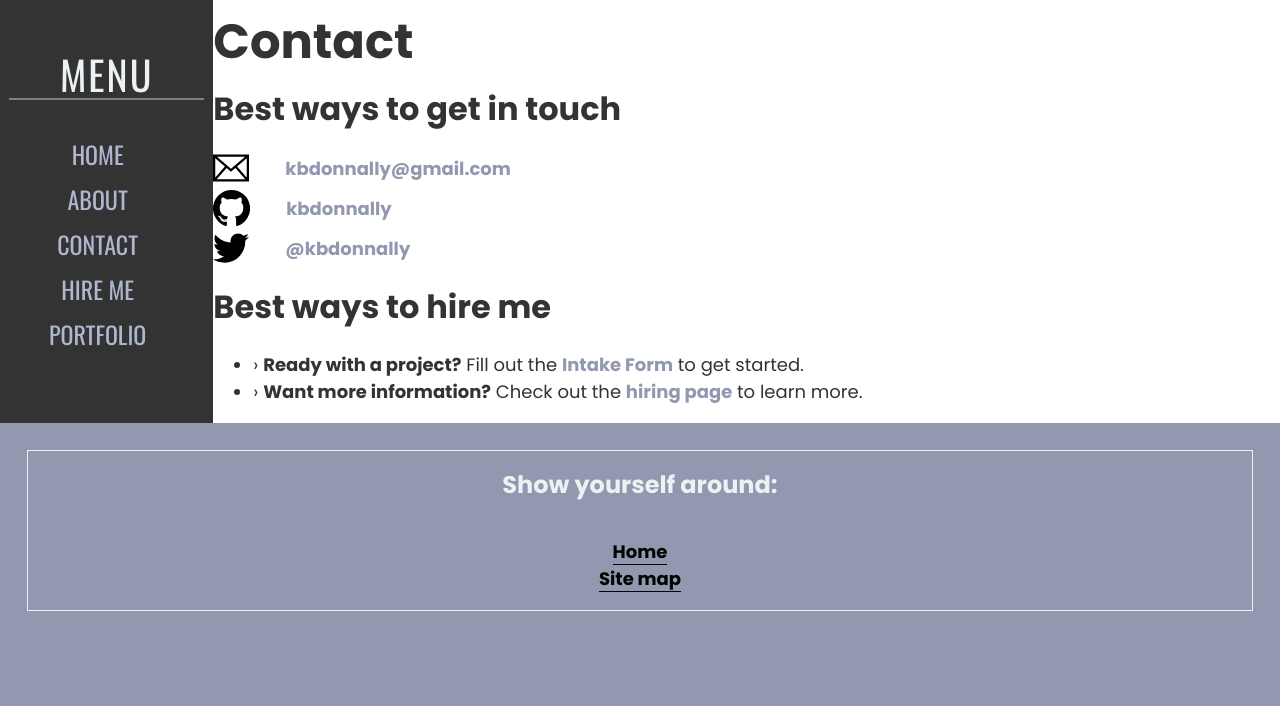
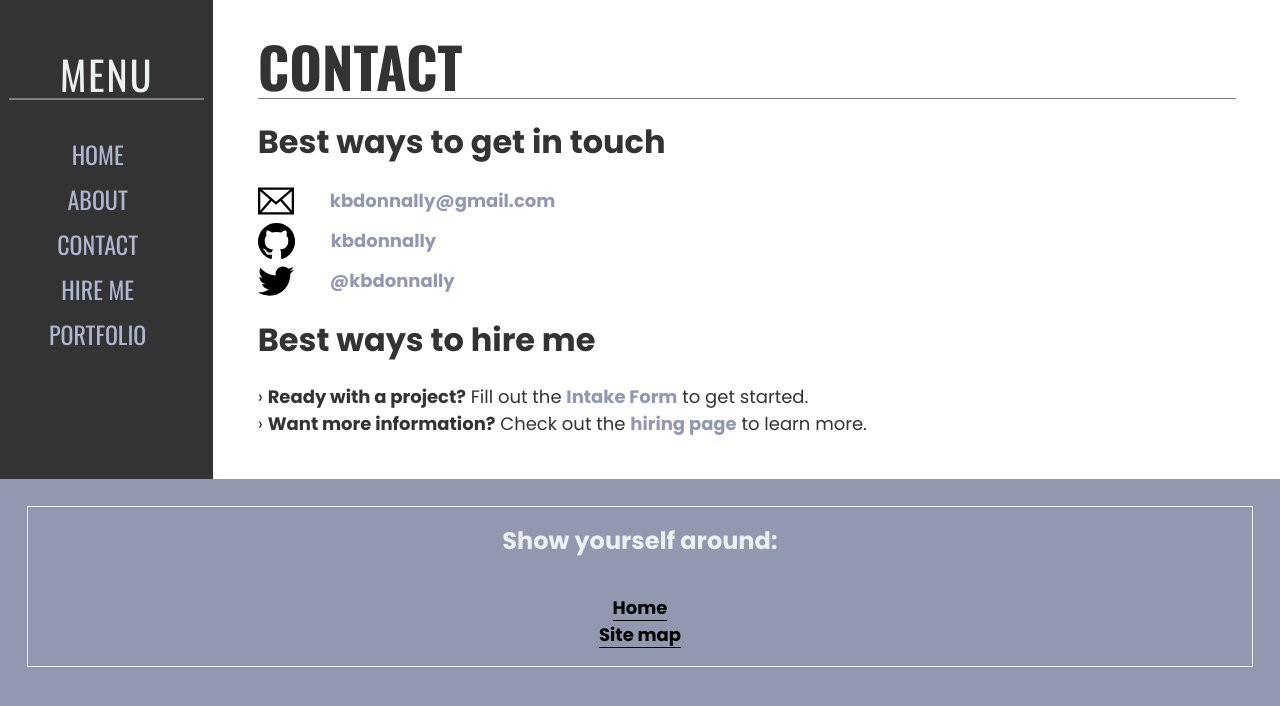
Before and after one commit to kbdonnally/katherinedoes.design, a Jekyll site: the page built from pages/real/contact.html, in a window 1280 px wide. Shown: the top 706 px of the page. Built offline with Jekyll 4.4.1, drawn with Linux system fonts in a browser that asks for light colours; some web fonts are replaced.

Commit message:
Complete setting up SCSS partial for Contact page

```diff
--- a/assets/css/_sass/_pages/_contact.scss
+++ b/assets/css/_sass/_pages/_contact.scss
@@ -1,4 +1,42 @@
 /* Contact Styles: */
+
+// wrapper
+
+.contact-wrapper {
+
+}
+
+// main content
+
+.contact-main-content {
+	padding: 1.5rem 4.167%;
+}
+
+// 1. page title
+
+.contact__big-title {
+	position: relative;
+	h1 {
+		line-height: 1;
+		margin: .25em 0;
+		padding-bottom: .0625em;
+		font-size: 3.5rem;
+		font-family: 'Oswald', sans-serif;
+		font-weight: 700;
+		text-transform: uppercase;
+		border-bottom: 1px solid $halfgray;
+	}
+}
+
+// 2. contact list
+
+.contact__contact-list {
+
+}
+
+.contact-list__title {
+
+}
 
 // ul
 .contact-list__list {
@@ -21,3 +59,20 @@
 
 	}
 }
+
+// 2. hire me
+
+.contact__hire {
+
+}
+
+.contact-hire__title {
+
+}
+
+.contact-hire__content {
+	padding-left: 0;
+	li {
+		list-style-type: none;
+	}
+}
```
Also changed, not shown: 1 other file.
